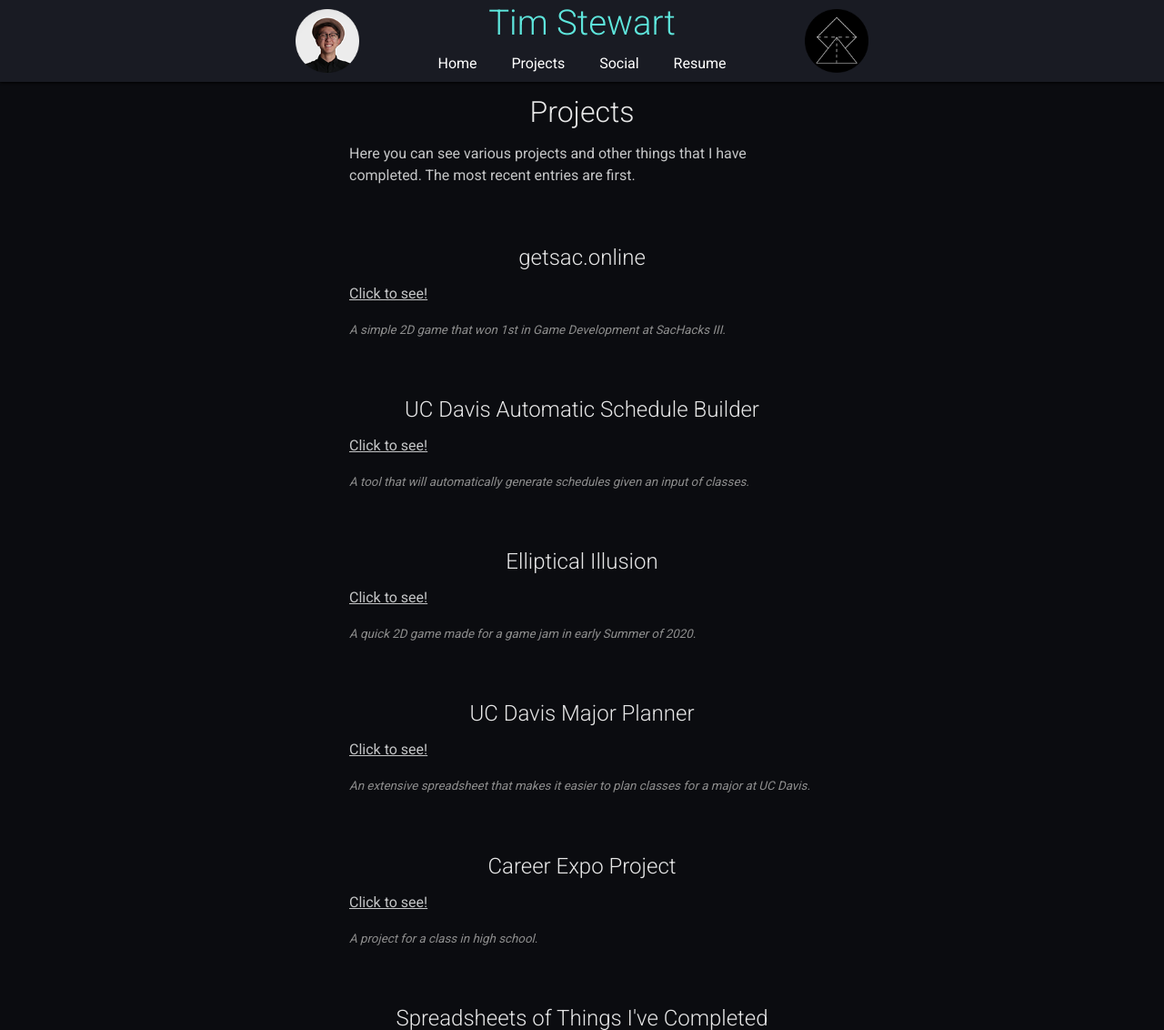
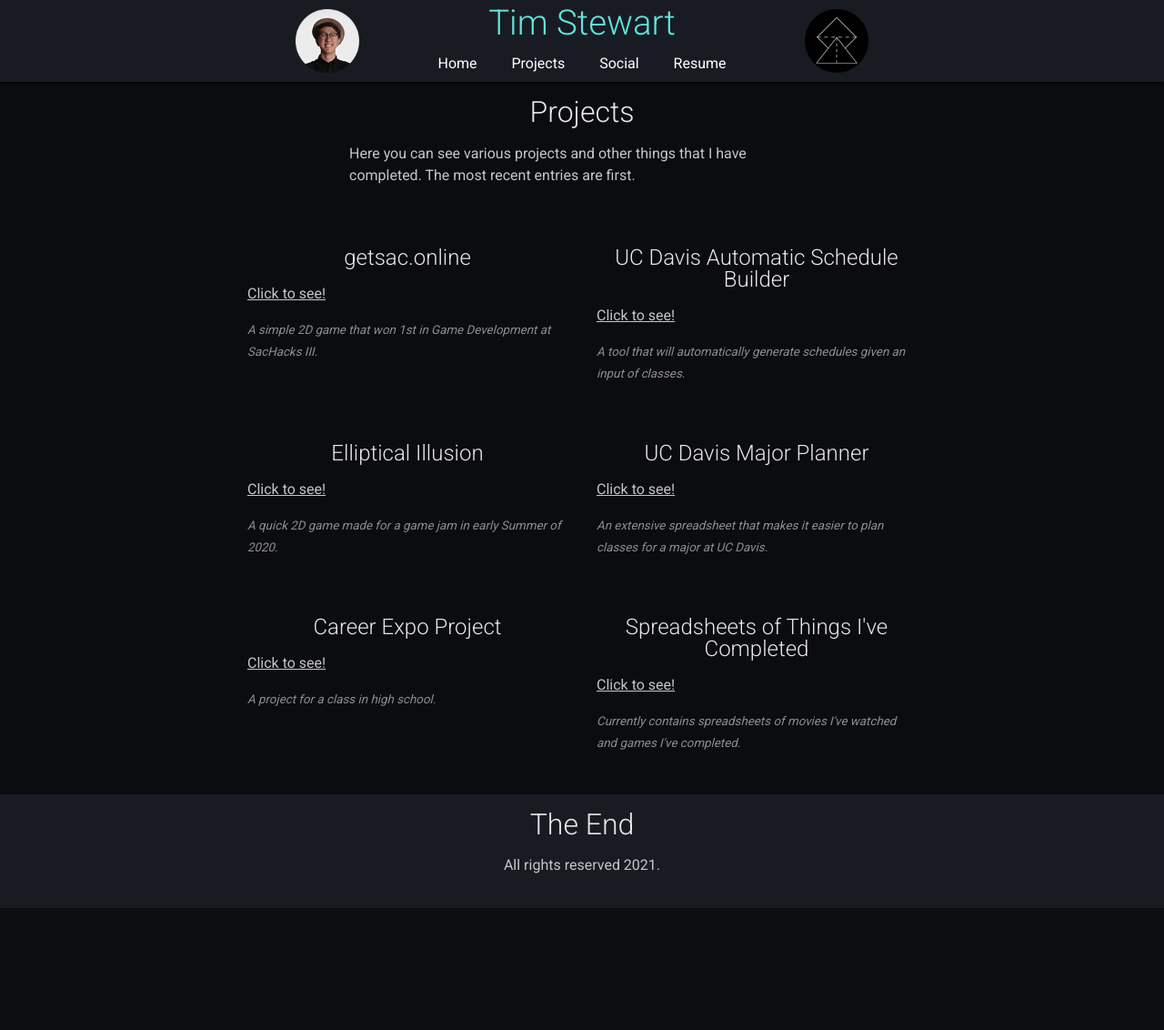
Before and after one commit to TimStewartJ/personal-site, a Flask app: page /misc in a window 1280 px wide. Shown: the top 1132 px of the page at 91% size. After the commit the page ends 998 px from the top, so only its background shows below. Run offline with Flask 2, Linux system fonts and the light colour scheme.

Commit message:
turn projects into macro, add grid view

```diff
--- a/static/css/style.css
+++ b/static/css/style.css
@@ -154,7 +154,21 @@ body h1, h2 {
 		width: 20%;
 	}
 
-	/*Stuff for dates specifically*/
+	/* project stuff */
+
+	.projects {
+		display: flex;
+		flex-wrap: wrap;
+		width: 60%;
+		/* align-content: center; */
+		margin: 0 auto;
+	}
+
+	.project {
+		margin: 0 1em;
+		flex: 33%;
+		/* width: 33%; */
+	}
 
 	.date {
 		font-style: italic;
--- a/templates/misc.html
+++ b/templates/misc.html
@@ -1,4 +1,13 @@
 {% extends "layout.html" %}
+
+{% macro project(title, link, desc) -%}
+<div class="section project">
+    <h2>{{ title }}</h2>
+    <p><a href="{{ link }}">Click to see!</a></p>
+    <p class="date">{{ desc }}</p>
+</div>
+{%- endmacro -%}
+
 {% block content %}
 <div class="content">
 
@@ -7,40 +16,20 @@
         <p>Here you can see various projects and other things that I have completed. The most recent entries are first.</p>
     </div>
 
-    <div class="section">
-        <h2>getsac.online</h2>
-        <p><a href="https://getsac.online">Click to see!</a></p>
-        <p class="date">A simple 2D game that won 1st in Game Development at SacHacks III.</p>
-    </div>
+    <div class="projects">
 
-    <div class="section">
-        <h2>UC Davis Automatic Schedule Builder</h2>
-        <p><a href="https://timstewartj.github.io/UCDScheduleBuilder/">Click to see!</a></p>
-        <p class="date">A tool that will automatically generate schedules given an input of classes.</p>
-    </div>
+        {{ project("getsac.online", "https://getsac.online", "A simple 2D game that won 1st in Game Development at SacHacks III.") }}
 
-    <div class="section">
-        <h2>Elliptical Illusion</h2>
-        <p><a href="https://334.itch.io/elliptical-illusion">Click to see!</a></p>
-        <p class="date">A quick 2D game made for a game jam in early Summer of 2020.</p>
-    </div>
+        {{ project("UC Davis Automatic Schedule Builder", "https://timstewartj.github.io/UCDScheduleBuilder/", "A tool that will automatically generate schedules given an input of classes.") }}
 
-    <div class="section">
-        <h2>UC Davis Major Planner</h2>
-        <p><a href="misc/UCDplanner">Click to see!</a></p>
-        <p class="date">An extensive spreadsheet that makes it easier to plan classes for a major at UC Davis.</p>
-    </div>
+        {{ project("Elliptical Illusion","https://334.itch.io/elliptical-illusion","A quick 2D game made for a game jam in early Summer of 2020.") }}
 
-    <div class="section">
-        <h2>Career Expo Project</h2>
-        <p><a href="misc/careerexpo">Click to see!</a></p>
-        <p class="date">A project for a class in high school.</p>
-    </div>
+        {{ project("UC Davis Major Planner","misc/UCDplanner","An extensive spreadsheet that makes it easier to plan classes for a major at UC Davis.") }}
 
-    <div class="section">
-        <h2>Spreadsheets of Things I've Completed</h2>
-        <p><a href="misc/spreadsheet">Click to see!</a></p>
-        <p class="date">Currently contains spreadsheets of movies I've watched and games I've completed.</p>
+        {{ project("Career Expo Project","misc/careerexpo","A project for a class in high school.") }}
+
+        {{ project("Spreadsheets of Things I've Completed","misc/spreadsheet","Currently contains spreadsheets of movies I've watched and games I've completed.") }}
+
     </div>
 
 </div>
```
